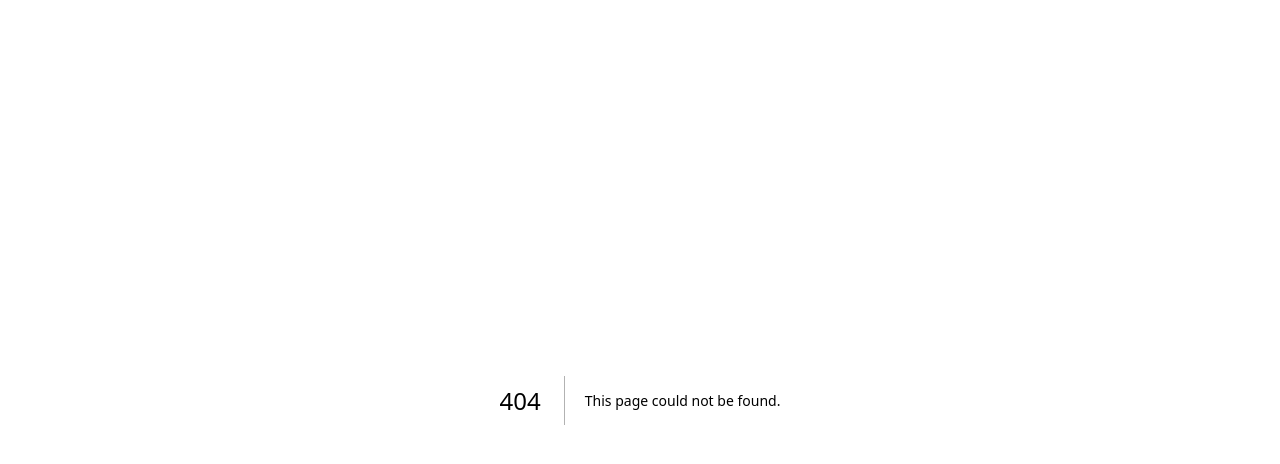
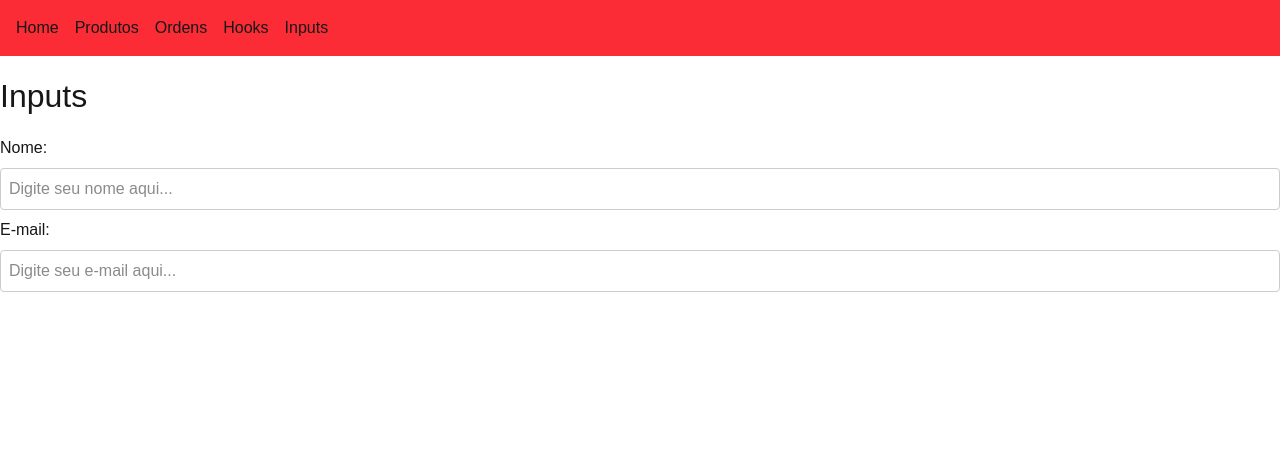
Before and after one commit to allanlimass/next-js, a Next.js app: page /inputs in a window 1280 px wide. Before the commit this address had no page. Shown: the top 464 px of the page. Built offline with nearby package versions, Linux system fonts and the light colour scheme.

Commit message:
Criação da página Inputs para estudar sobre formulários

```diff
--- a/app/globals.css
+++ b/app/globals.css
@@ -38,3 +38,9 @@ button {
   border-radius: 4px;
   cursor: pointer;
 }
+
+input {
+  padding: 8px;
+  border: 1px solid #ccc;
+  border-radius: 4px;
+}
--- /dev/null
+++ b/app/inputs/page.tsx
@@ -0,0 +1,38 @@
+'use client'
+
+import Header from "@/components/Header"
+import { useState } from "react"
+
+export default function Inputs() {
+    const [name, setName] = useState<string>('')
+    const [email, setEmail] = useState<string>('')
+
+    return (
+        <div>
+            <Header/>
+            <h1>Inputs</h1>
+            <div className="flex flex-col gap-2 mt-2">
+                <label htmlFor="">Nome:</label>
+                <input
+                    type="text"
+                    name="name"
+                    id="name"
+                    placeholder="Digite seu nome aqui..."
+                    value={name}
+                    onChange={(e) => setName(e.target.value)}
+                />
+            </div>
+            <div className="flex flex-col gap-2 mt-2">
+                <label htmlFor="">E-mail:</label>
+                <input
+                    type="text"
+                    name="email"
+                    id="email"
+                    placeholder="Digite seu e-mail aqui..."
+                    value={email}
+                    onChange={(e) => setEmail(e.target.value)}
+                />
+            </div>
+        </div>
+    )
+}
--- a/components/Header.tsx
+++ b/components/Header.tsx
@@ -13,6 +13,7 @@ export default function Header() {
             }}>Produtos</Link>
             <Link href={"/orders"}>Ordens</Link>
             <Link href={"/hooks"}>Hooks</Link>
+            <Link href={"/inputs"}>Inputs</Link>
         </nav>
     )
 }
```
